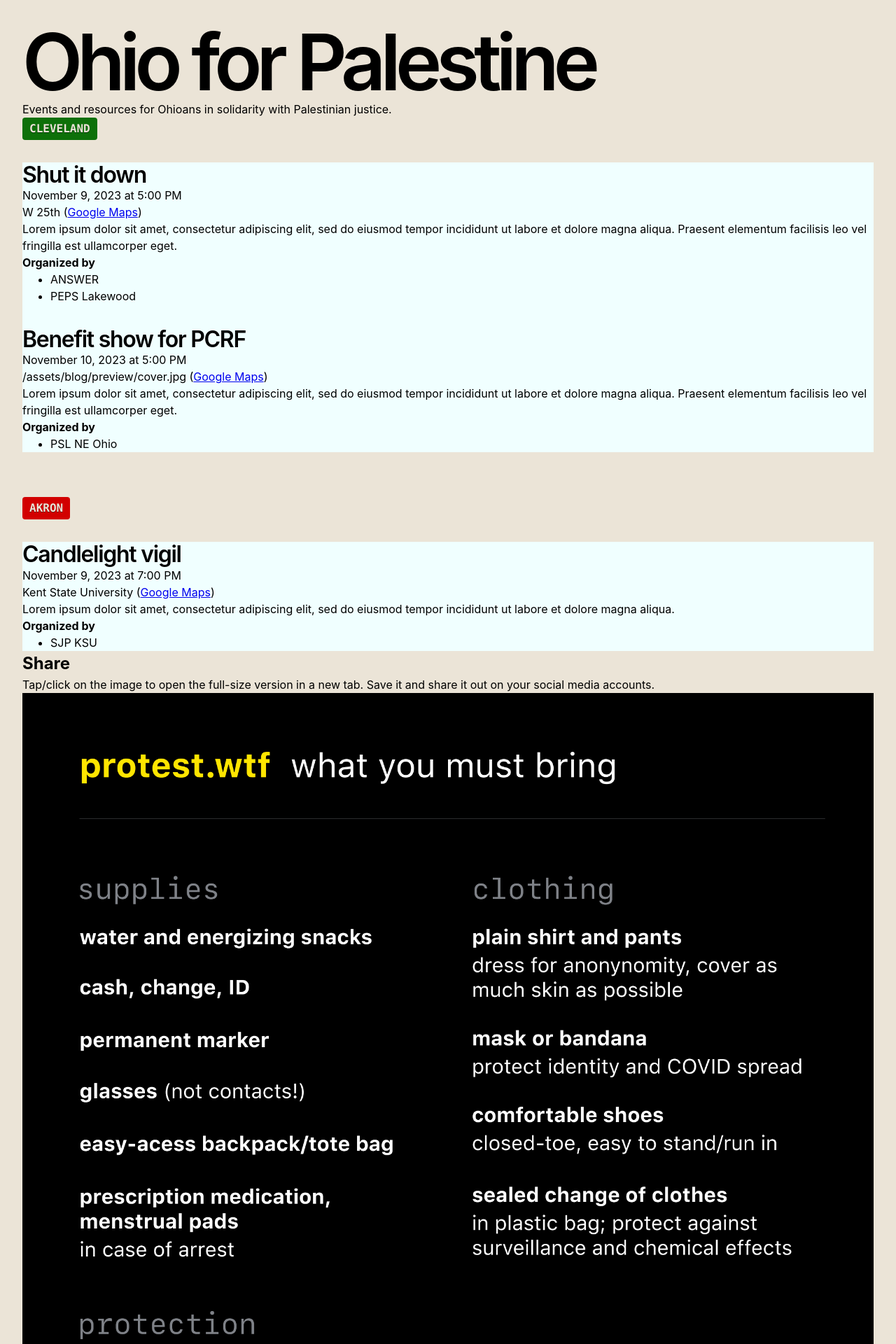
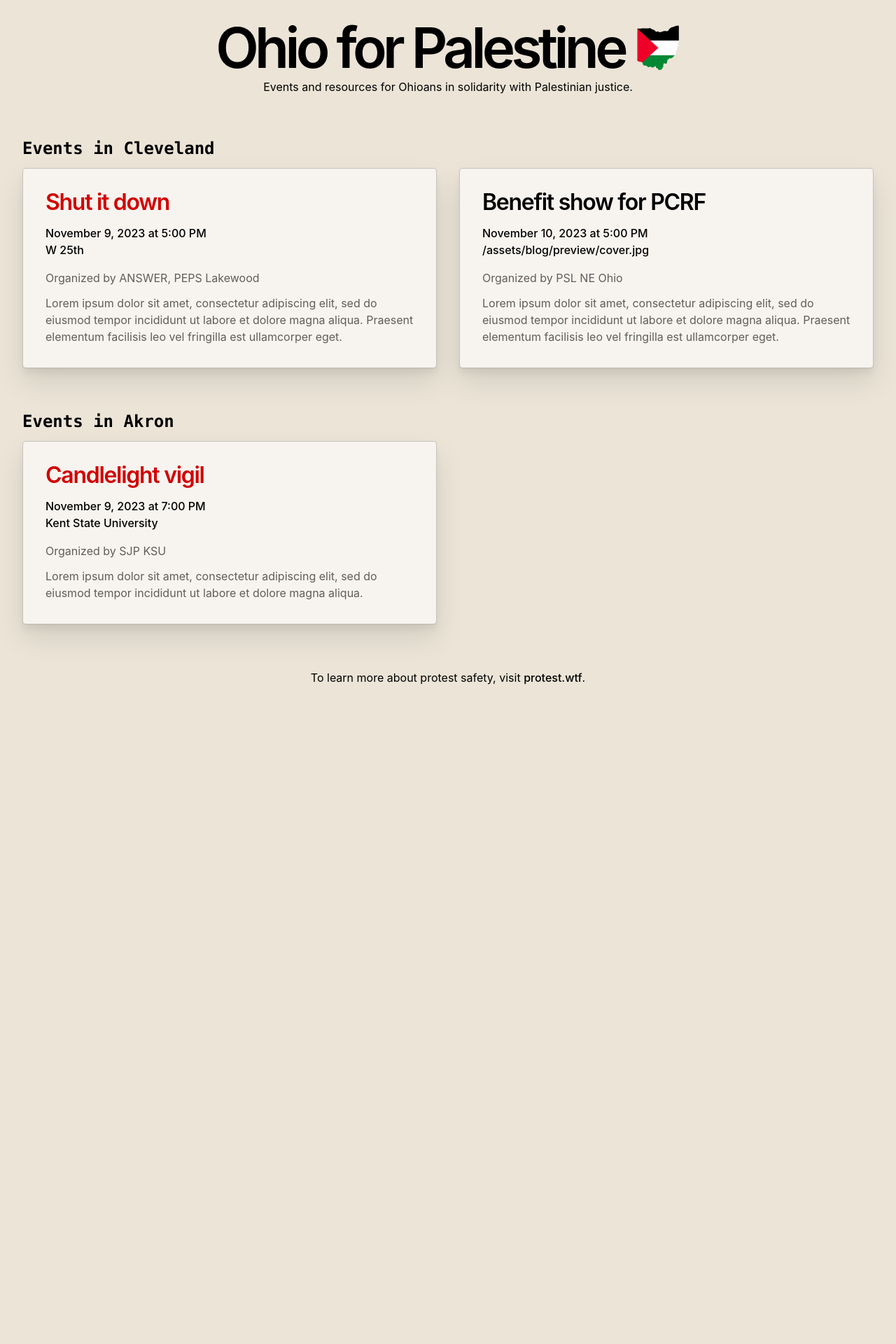
Before and after one commit to skullface/ohio-for-palestine, a Jekyll site: the page built from index.html, in a window 1280 px wide. Shown: the top 1920 px of the page at 70% size. Built offline with Jekyll 4.4.1, drawn with Linux system fonts in a browser that asks for light colours; some web fonts are replaced; after the commit the page ends 1012 px from its top, so only the background shows below that; some of the changed text lies outside the part shown.

Commit message:
basic design

```diff
--- a/_layouts/default.html
+++ b/_layouts/default.html
@@ -3,20 +3,12 @@
 
 {% include head.html %}
 
-<body class="" id="top">
-  <svg xmlns="http://www.w3.org/2000/svg" style="display: none;">
-    <symbol id="link" viewBox="0 0 16 16">
-      <title>Link</title>
-      <path fill-rule="evenodd"
-        d="M4 9h1v1H4c-1.5 0-3-1.69-3-3.5S2.55 3 4 3h4c1.45 0 3 1.69 3 3.5 0 1.41-.91 2.72-2 3.25V8.59c.58-.45 1-1.27 1-2.09C10 5.22 8.98 4 8 4H4c-.98 0-2 1.22-2 2.5S3 9 4 9zm9-3h-1v1h1c1 0 2 1.22 2 2.5S13.98 12 13 12H9c-.98 0-2-1.22-2-2.5 0-.83.42-1.64 1-2.09V6.25c-1.09.53-2 1.84-2 3.25C6 11.31 7.55 13 9 13h4c1.45 0 3-1.69 3-3.5S14.5 6 13 6z">
-      </path>
-    </symbol>
-  </svg>
-
+<body class="site" id="top">
   <header class="site__header">
-    <h1 class="site__title">
-      {{ site.title }}
-    </h1>
+    <span class="site__title">
+      <h1>{{ site.title }}</h1>
+      <img src="/assets/images/ohio-palestine.png" alt="" aria-hidden="true">
+    </span>
     <p>
       {{ site.description }}
       {% if site.data.last-updated.date %}
@@ -32,10 +24,6 @@
   </main>
 
   <footer class="site__footer">
-    <div class="back-to-top">
-      <a href="#top" class="">&uarr;</a>
-    </div>
-
     <p>
       To learn more about protest safety, visit <a href='https://protest.wtf'>protest.wtf</a>.
     </p>
--- a/_sass/base/_base.scss
+++ b/_sass/base/_base.scss
@@ -2,6 +2,7 @@ html {
   font-family:
   'aktiv-grotesk', '-apple-system', 'BlinkMacSystemFont', 'Noto Sans', 'Segoe UI', 'Helvetica', 'Arial', 'sans-serif', 'Apple Color Emoji', 'Segoe UI Emoji', sans-serif;
   background-color: #ebe4d7;
+  text-wrap: pretty;
 }
 
 body {
@@ -13,3 +14,10 @@ body {
     background-color: #ebe4d7;
   }
 }
+
+.site,
+.site__content {
+  display: flex;
+  flex-direction: column;
+  gap: 4rem;
+}
--- a/_sass/components/_event.scss
+++ b/_sass/components/_event.scss
@@ -1,15 +1,8 @@
 .events__region {
   display: inline-block;
   font-family: 'source-code-variable', 'ui-monospace', 'SFMono-Regular', 'SF Mono', 'Menlo', 'Consolas', 'Liberation Mono', 'monospace';
-  text-transform: uppercase;
-  font-size: 1em;
-  padding: 8px 10px;
-  border-radius: 4px;
-  margin-bottom: 2em;
+  font-size: 1.5em;
   line-height: 1;
-  background-color: #D20000;
-  color: #ebe4d7;
-  text-shadow: 0 1px 0 rgba(0, 0, 0, 0.5);
 }
 
 .events {
@@ -18,21 +11,103 @@
   gap: 4em;
 }
 
+.events__group {
+  display: flex;
+  flex-direction: column;
+  gap: 1em;
+}
+
 .events__list {
   display: flex;
-  background-color: azure;
   flex-direction: column;
   gap: 2em;
 }
 
-.events__group:nth-of-type(odd) .events__region {
-  background-color: #0D7009;
+@media (min-width: 768px) {
+  .events__list {
+    display: grid;
+    grid-template-columns: repeat(2, minmax(0, 1fr));
+    gap: 2em;
+  }
+}
+
+.events__list article {
+  background-color: #f7f4ef;
+  border: solid 1px rgba(0, 0, 0, 0.2);
+  box-shadow: 0 1px 0 rgba(0, 0, 0, 0.05), 0 8px 10px rgba(0, 0, 0, 0.05), 0 20px 40px rgba(0, 0, 0, 0.1);
+  padding: 2em;
+  transition: all 300ms;
+  border-radius: 5px;
+}
+
+.events__list article:hover {
+  box-shadow: 0 2px 0 rgba(0, 0, 0, 0.1), 0 8px 10px rgba(0, 0, 0, 0.08), 0 20px 40px rgba(0, 0, 0, 0.12);
+}
+
+a.event {
+  display: flex;
+  flex-direction: column;
+  gap: 1em;
+  text-decoration: none;
 }
 
 .event__title {
-  font-size: 2em;
+  font-size: 1.825em;
+  letter-spacing: -0.03em;
+  font-weight: 600;
+  line-height: 1;
+}
+
+@media (min-width: 768px) {
+  .event__title {
+    font-size: 2em;
+    letter-spacing: -0.04em;
+  }
+}
+
+.event__title {
+  text-decoration: none;
+}
+
+.event__container:nth-child(odd) .event__title {
+  color: #D20000;
+}
+
+.event__container:nth-child(even) .event__title {
   color: #000;
-  letter-spacing: -0.04em;
-  font-weight: 600;
-  line-height: 1.1;
+  }
+
+.event__container:nth-child(3n+3) .event__title {
+  color: #0D7009;
 }
+
+.event__info,
+.event__organizers,
+.event__content {
+  color: #605e59;
+}
+
+.event__info time,
+.event__info .location {
+  font-weight: 500;
+  color: #000;
+}
+
+.event__info .google-maps {
+  font-size: 0.9em;
+}
+
+.event__info a {
+  color: inherit;
+  text-decoration-color: #c7c2b8;
+}
+
+.event__info a:hover {
+  color: #000;
+}
+
+.event__details {
+  display: flex;
+  flex-direction: column;
+  gap: 0.75em;
+}
--- a/_sass/components/_header.scss
+++ b/_sass/components/_header.scss
@@ -1,10 +1,42 @@
-.site__header {
+.site__header,
+.site__footer {
+  display: flex;
+  flex-direction: column;
+  justify-content: center;
+  text-align: center;
+  gap: 0.5em;
+}
+
+.site__header img {
+  width: 64px;
+  height: 64px;
 }
 
 .site__title {
-  font-size: 7em;
+  display: flex;
+  justify-content: center;
+  align-items: center;
+  text-align: center;
+  gap: 1rem;
+}
+
+.site__title h1 {
   font-weight: 600;
-  line-height: 1;
+  font-size: 3em;
+  line-height: 0.9;
   color: #000;
-  letter-spacing: -0.07em;
+  letter-spacing: -0.05em;
 }
+
+@media (min-width: 768px) {
+  .site__title h1 {
+    font-size: 5em;
+    letter-spacing: -0.07em;
+  }
+}
+
+.site__footer a {
+  text-decoration: none;
+  color: #000;
+  font-weight: 500;
+}
--- a/index.html
+++ b/index.html
@@ -8,50 +8,36 @@ last_modified: 3 June 2020
   {% assign regions = site.events | map: 'region' | uniq %}
   {% for region in regions %}
     <div class="events__group">
-      <h2 class="events__region">{{ region }}</h2>
+      <h2 class="events__region">Events in {{ region }}</h2>
       <div class="events__list">
         {% assign events_by_region = site.events | where: "region", region | sort: "date" %}
         {% for event in events_by_region %}
-          <article class="event">
-            <h3 class="event__title">
-              {{ event.title }}
-            </h3>
-            <p>
-              <time datetime="{{ event.date }}">{{ event.date | date: "%B %-d, %Y at %-I:%M %p" }}</time>
-            </p>
-            <p>
-              {{ event.location }} (<a><a href="https://www.google.com/maps/search/?api=1&query={{ event.location | url_encode }}+{{ event.region | url_encode }}+ohio" target="_blank">Google Maps</a>)
-            </p>
-            <div class="event__content">
-              {{ event.content }}
-            </div>
-            {% if event.organizer %}
-              <div>
-                <h4>Organized by</h4>
-                <ul>
+          <article class="event__container">
+            <a href="{{ event.link }}" class="event">
+              <h3 class="event__title">{{ event.title }}</h3>
+              <p class="event__info">
+                <time datetime="{{ event.date }}">{{ event.date | date: "%B %-d, %Y at %-I:%M %p" }}</time><br />
+                <span class="location">{{ event.location }}</span>
+              </p>
+              <div class="event__details">
+                {% if event.organizer %}
+                <p class="event__organizers">
+                  Organized by
                   {% for organizer in event.organizer %}
-                    <li>{{ organizer }}</li>
+                    <span class="event__organizer">{{ organizer }}</span>{% unless forloop.last %}, {% endunless %}
                   {% endfor %}
-                </ul>
+                </p>
+                {% endif %}
+                {% if event.content %}
+                  <div class="event__content">
+                    {{ event.content }}
+                  </div>
+                {% endif %}
               </div>
-            {% endif %}
+            </a>
           </article>
         {% endfor %}
       </div>
     </div>
   {% endfor %}
 </section>
-
-<section class="social-media" id="social-media">
-  <h1 class="Post__title">
-    Share
-  </h1>
-  {% include share.html %}
-</section>
-
-<section class="resources" id="resources">
-  <h1 class="Post__title">
-    More resources
-  </h1>
-  {% include resources.html %}
-</section>
```
Also changed, not shown: assets/images/ohio-palestine.png (added), assets/images/social-card.png, assets/images/what-to-bring.png (deleted), assets/images/what-to-do.png (deleted), assets/images/what-you-can-use.png (deleted).
